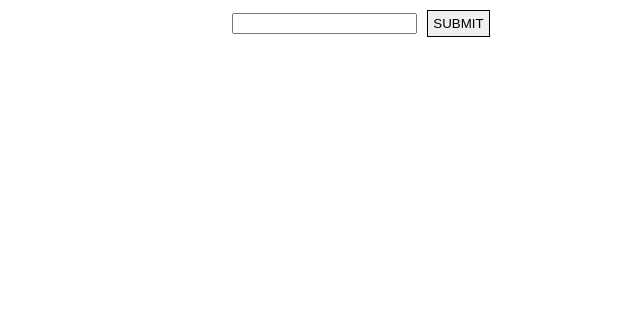
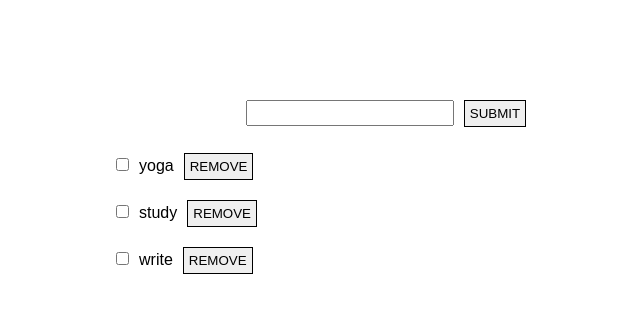
Before and after one commit to CissiWong/todo-app, a React app in the folder code/: page / in a window 1280 px wide. Shown: the whole page, without its empty margins (254-894 px from the left). Built offline with nearby package versions, Linux system fonts and the light colour scheme.

Commit message:
trying to add "done" to checkbox

```diff
--- a/code/src/components/app.js
+++ b/code/src/components/app.js
@@ -7,19 +7,47 @@
   constructor(props) {
     super(props)
     this.state = {
-      todos: []
+      todos: [
+        {
+          done: false,
+          text: "yoga"
+        },
+
+        {
+          done: false,
+          text: "study"
+        },
+
+        {
+          done: false,
+          text: "write"
+        }]
     }
   }
 
-  addTask = (anyRandomArgument) => {
+  addTask = (valueAdded) => {
     // newItem states how the info passed to the array and becomes the new "text"//
     const newItem = {
-      text: anyRandomArgument
+      text: valueAdded,
+      done: false
     }
+
+    this.setState({
       // todos set the new state with text and fills the array.
-    this.setState({
       todos: [newItem, ...this.state.todos]
     })
+  }
+
+  findCheck = () => {
+    if (this.state.todos.done === false) {
+      return false
+    } else {
+      return true
+    }
+  }
+
+  handleChange = () => {
+    this.state.todos.find(this.findCheck)
   }
 
   render() {
@@ -27,16 +55,20 @@
     // OnNewTask brings the value of task into app.js//}
     // addTask calls the function addTask//}
       <div className="form-container">
-        <Input OnNewTask={this.addTask} />
-        <ul className="list-render">
+        <Input
+          OnNewTask={this.addTask} />
+        <div className="list-render">
+          <ul>
             {
               this.state.todos.map(task => (
                 <Task
                   index={task.index}
                   task={task.text}
-                done={task.done} />
+                  done={task.done}
+                  change={this.handleChange} />
               ))}
           </ul>
+        </div>
       </div>
     )
   }
--- a/code/src/components/input.js
+++ b/code/src/components/input.js
@@ -19,7 +19,7 @@
   handleSubmit = (event) => {
     event.preventDefault()
     // below pass the value to app.js
-    this.props.OnNewTask(this.state.task, this.state.index)
+    this.props.OnNewTask(this.state.task)
     // below emptying the input field
     this.setState({
       task: ""
@@ -29,16 +29,15 @@
   render() {
     return (
     // calls the handleChange function}
-      <div className="form">
       <form onSubmit={this.handleSubmit}>
         <input
+          className="input-field"
           required
           onChange={this.handleChange}
           type="text"
           value={this.state.task} />
         <button className="submit">Submit</button>
       </form>
-      </div>
     )
   }
 }
--- a/code/src/components/task.js
+++ b/code/src/components/task.js
@@ -2,14 +2,33 @@
 
 export default class Task extends React.Component {
 
+  constructor(props) {
+    super(props)
+    this.state = {
+      done: props.done
+    }
+  }
+
+  handleCheck = () => {
+    this.setState({
+      done: !this.state.done
+    }, () => {
+      this.props.change(this.state.done, this.props.task)
+    })
+  }
+
   render() {
     return (
-      <div>
+      <div className="new-task-box">
         <label>
           <input
-            type="checkbox" />
+            className="complete"
+            type="checkbox"
+            checked={this.state.done}
+            onChange={this.handleCheck} />
           {this.props.task}
           <button
+            className="remove"
             type="button">Remove
           </button>
         </label>
--- a/code/src/index.css
+++ b/code/src/index.css
@@ -5,25 +5,41 @@
 }
 
 .form-container {
+  width: 50%;
   display: flex;
-  flex-wrap: wrap;
+  flex-direction: column;
+  margin: 100px auto 0 auto;
+}
+
+form {
+  display: flex;
   align-content: center;
   justify-content: center;
 }
 
 .input-field {
-  text-align: center;
-  padding: 5px;
+  font-size: 16px;
+  height: 20px;
+  width: 200px;
+  padding: 0 auto 0 5px;
 }
 
-.submit, .remove {
-  margin: 10px;
+.submit {
+  margin-left: 10px;
   padding: 5px;
   border: 1px solid #000;
   text-transform: uppercase;
 }
 
-.list-render {
-  flex-wrap: wrap;
+.remove {
+  margin: 10px;
+  padding: 5px;
+  border: 1px solid #000;
+  text-transform: uppercase;
+  align-self: flex-end;
+}
 
+.complete {
+  margin: 10px;
+  border: 1px solid #000;
 }
```
Also changed, not shown: 1 other file. Lines whose indentation alone changed are shown as unchanged.
